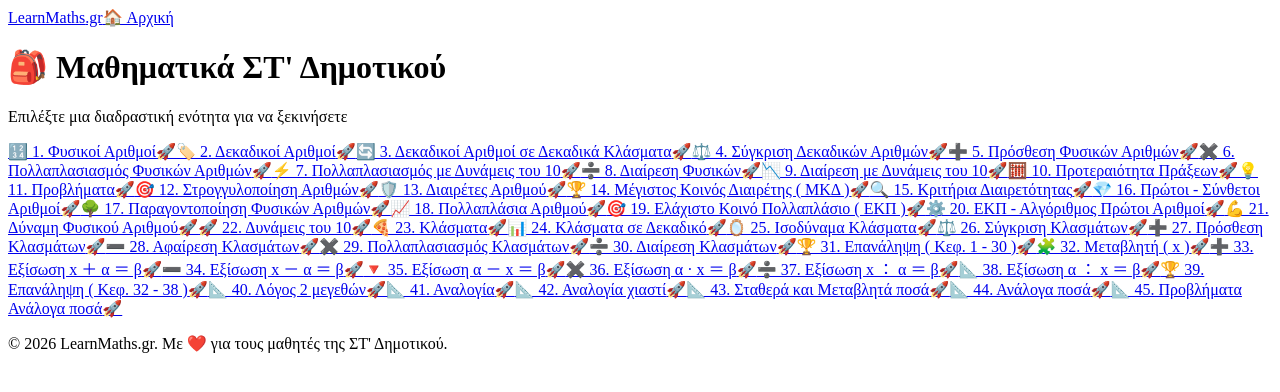
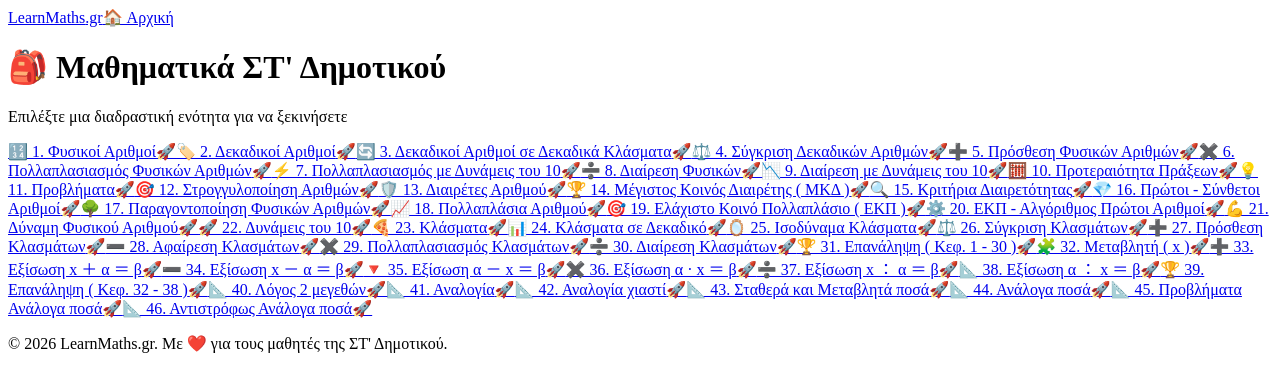
Before and after one commit to gkrimpas-lab/learn-maths-2026, a Next.js app: page /st-dimotikou in a window 1280 px wide. Shown: the top 392 px of the page. Built offline with nearby package versions, Linux system fonts and the light colour scheme.

Commit message:
Add new item for reverse proportional amounts

```diff
--- a/pages/st-dimotikou/index.js
+++ b/pages/st-dimotikou/index.js
@@ -49,7 +49,8 @@ export default function STDimotikouMenu() {
     { id: '42-analogia-xiasti', label: '📐 42. Αναλογία χιαστί', href: '/st-dimotikou/42-analogia-xiasti' },
     { id: '43-posa', label: '📐 43. Σταθερά και Μεταβλητά ποσά', href: '/st-dimotikou/43-posa' },
     { id: '44-analoga-posa', label: '📐 44. Ανάλογα ποσά', href: '/st-dimotikou/44-analoga-posa' },
-    { id: '45-problem-analoga-posa', label: '📐 45. Προβλήματα Ανάλογα ποσά', href: '/st-dimotikou/45-problem-analoga-posa' }
+    { id: '45-problem-analoga-posa', label: '📐 45. Προβλήματα Ανάλογα ποσά', href: '/st-dimotikou/45-problem-analoga-posa' },
+    { id: '46-antistrofos-analoga-posa', label: '📐 46. Αντιστρόφως Ανάλογα ποσά', href: '/st-dimotikou/46-antistrofos-analoga-posa' }
   ];
 
   return (
```
